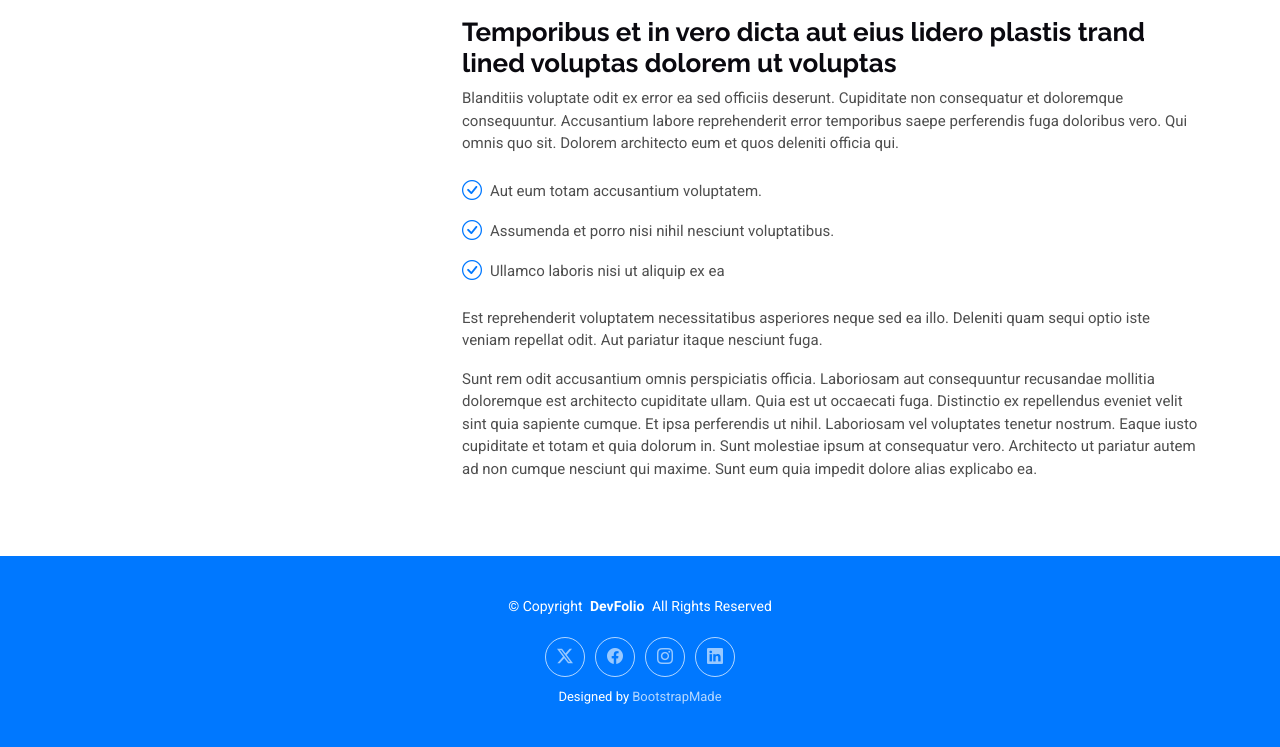
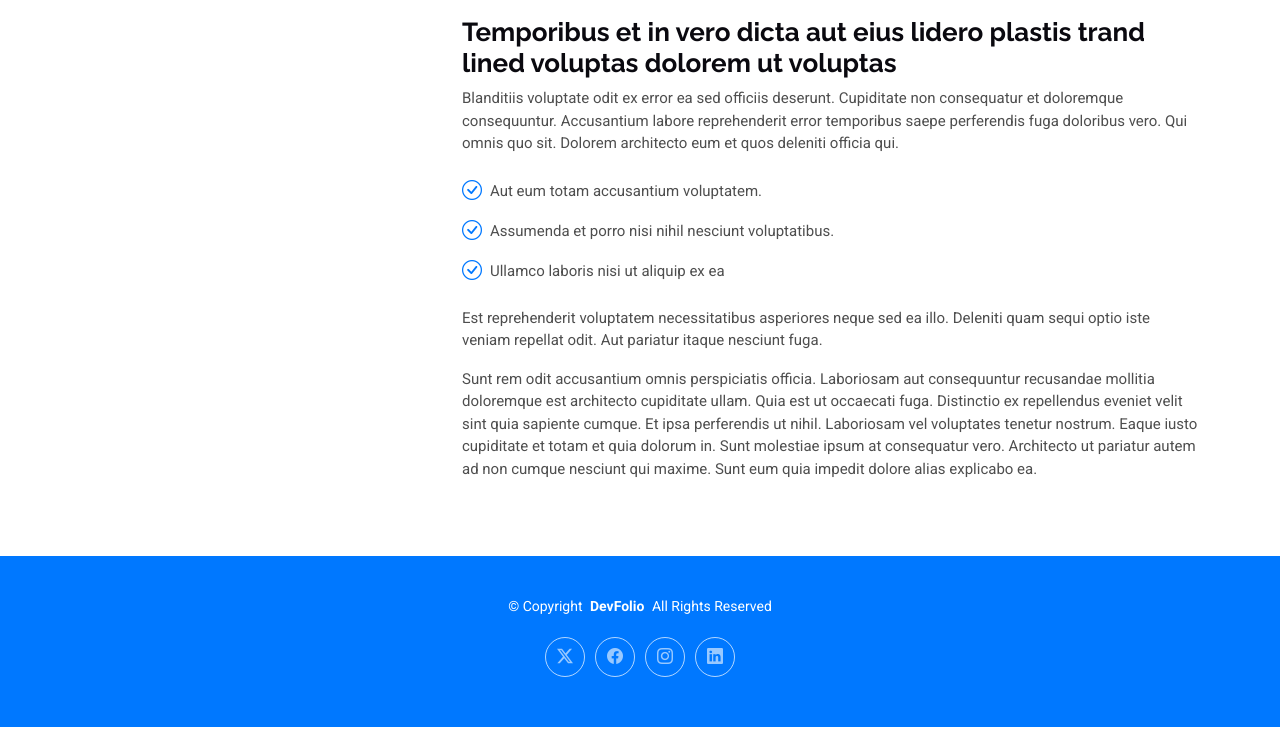
Before and after one commit to Khalid-Galal/khaled-portfolio, a plain HTML site: page service-details.html in a window 1280 px wide. Shown: the part 700-1447 px from the top of the page. Drawn offline with Linux system fonts and the light colour scheme.

Commit message:
last update

```diff
--- a/service-details.html
+++ b/service-details.html
@@ -27,13 +27,6 @@
   <!-- Main CSS File -->
   <link href="assets/css/main.css" rel="stylesheet">
 
-  <!-- =======================================================
-  * Template Name: DevFolio
-  * Template URL: https://bootstrapmade.com/devfolio-bootstrap-portfolio-html-template/
-  * Updated: Aug 07 2024 with Bootstrap v5.3.3
-  * Author: BootstrapMade.com
-  * License: https://bootstrapmade.com/license/
-  ======================================================== -->
 </head>
 
 <body class="service-details-page">
@@ -153,11 +146,7 @@
         <a href=""><i class="bi bi-linkedin"></i></a>
       </div>
       <div class="credits">
-        <!-- All the links in the footer should remain intact. -->
-        <!-- You can delete the links only if you've purchased the pro version. -->
-        <!-- Licensing information: https://bootstrapmade.com/license/ -->
-        <!-- Purchase the pro version with working PHP/AJAX contact form: [buy-url] -->
-        Designed by <a href="https://bootstrapmade.com/">BootstrapMade</a>
+
       </div>
     </div>
 
```
Also changed, not shown: starter-page.html (+2 -12 lines).
